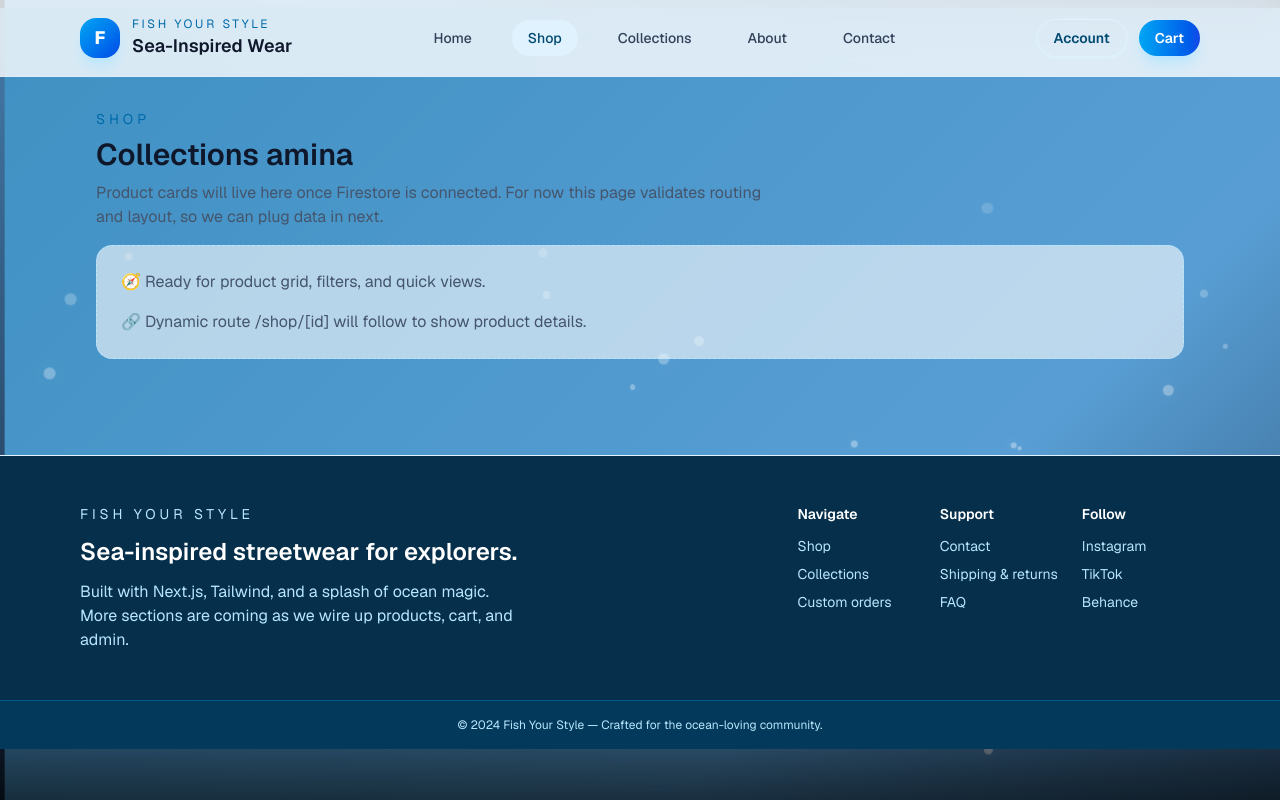
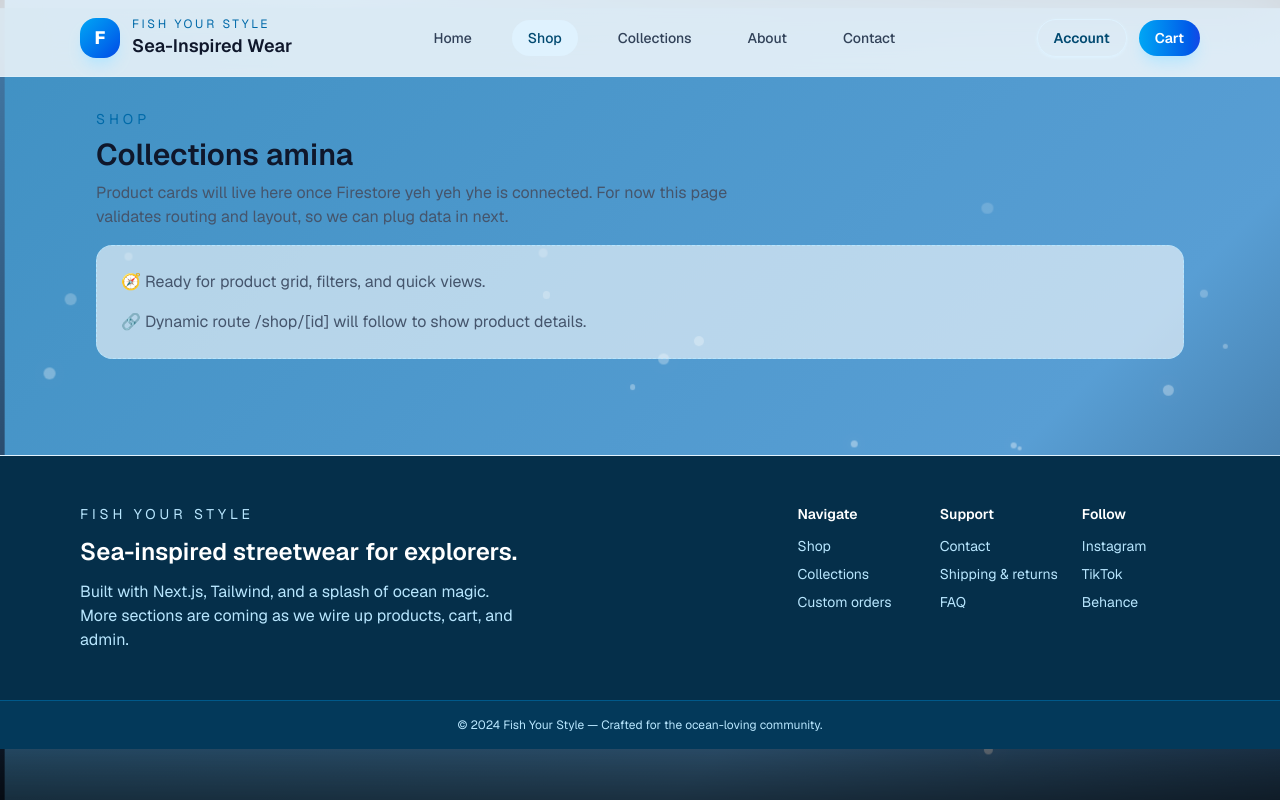
Before and after one commit to amina23aks/fishyourstyle, a Next.js app: page /shop in a window 1280 px wide. Built offline with nearby package versions, Linux system fonts and the light colour scheme.

Commit message:
test branch

```diff
--- a/src/app/shop/page.tsx
+++ b/src/app/shop/page.tsx
@@ -12,7 +12,7 @@ export default function ShopPage() {
         <p className="text-sm uppercase tracking-[0.28em] text-sky-700">Shop</p>
         <h1 className="text-3xl font-semibold text-slate-900">Collections amina</h1>
         <p className="max-w-2xl text-slate-600">
-          Product cards will live here once Firestore is connected. For now this
+          Product cards will live here once Firestore yeh yeh yhe is connected. For now this
           page validates routing and layout, so we can plug data in next.
         </p>
       </div>
```
